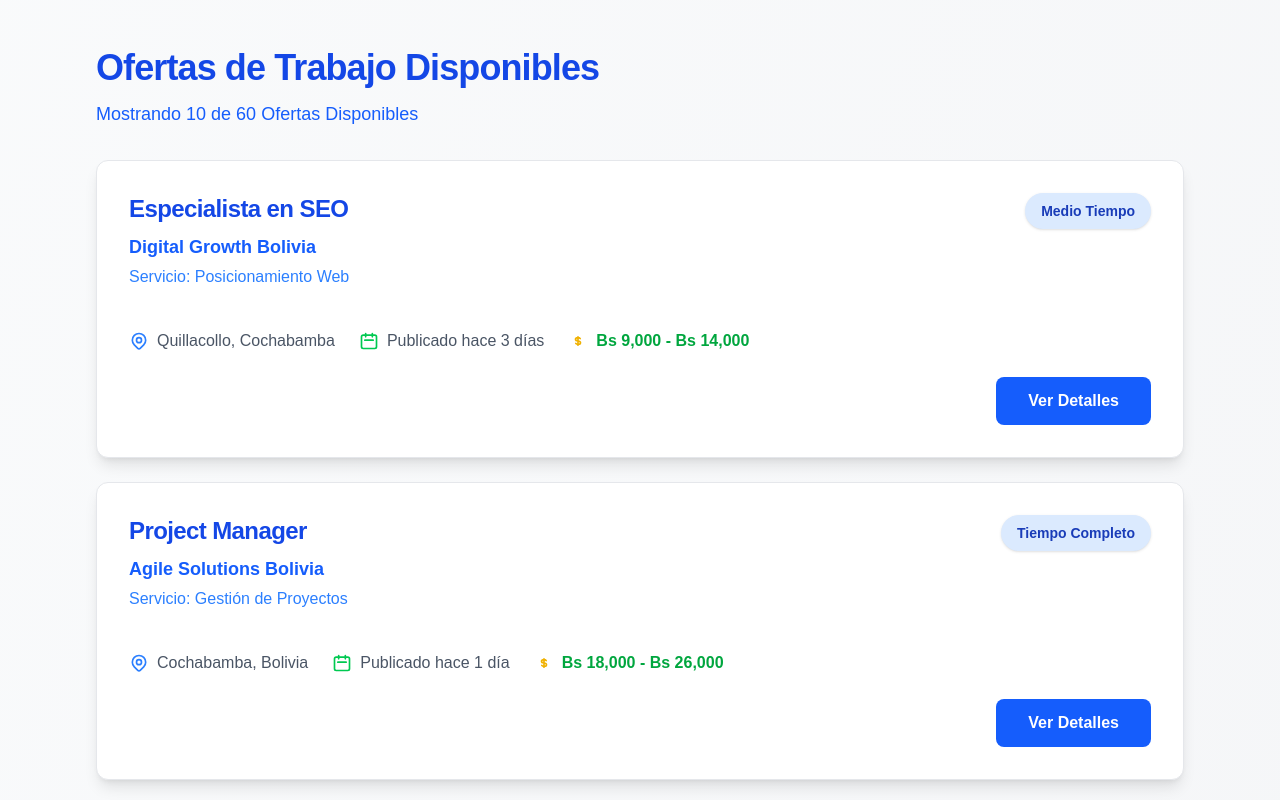
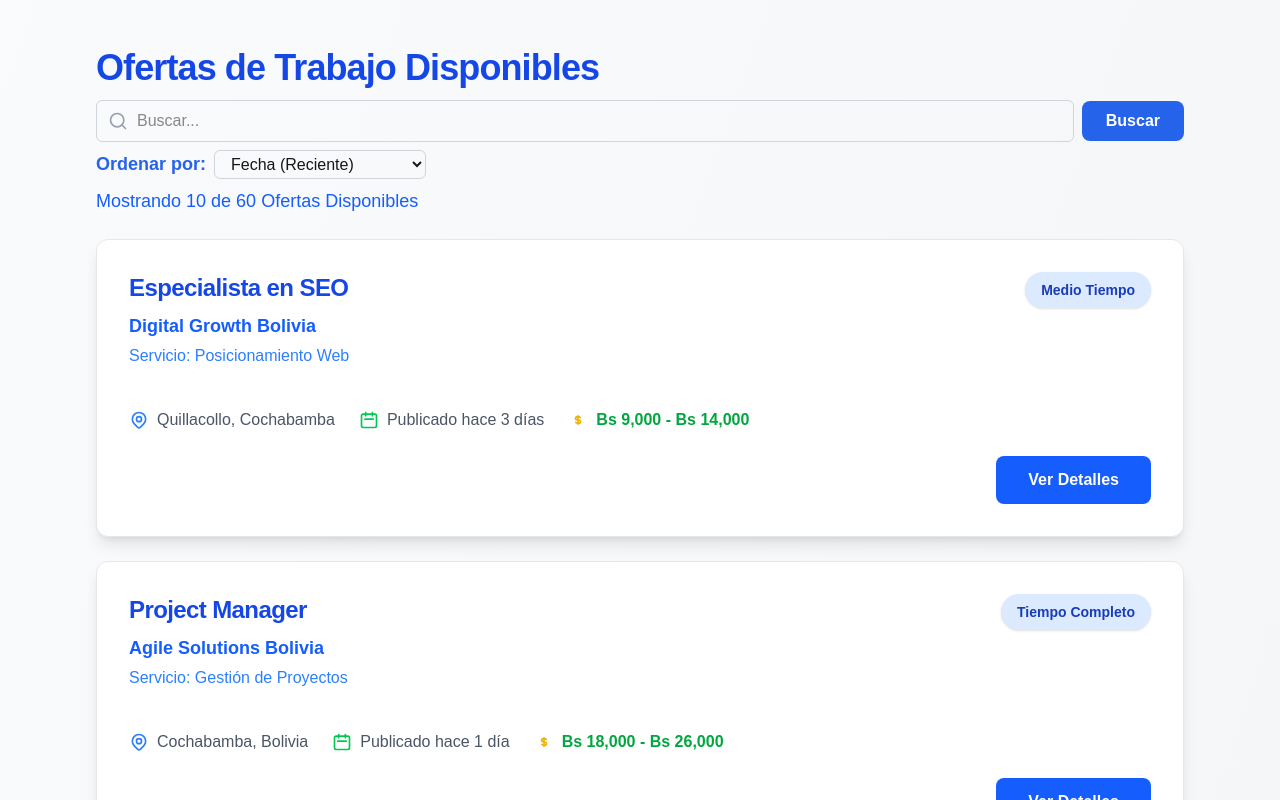
Before and after one commit to robertgt0/alquiler_front, a Next.js app: page /alquiler/paginacion in a window 1280 px wide. Shown: the top 800 px of the page. Built offline with nearby package versions, Linux system fonts and the light colour scheme.

Commit message:
Integracion de ordenamiento a paginacion

```diff
--- a/src/app/Ordenamiento/page.tsx
+++ /dev/null
@@ -1,5 +0,0 @@
-import Ordenamiento from "@/Features/Ordenamiento/ordenamiento";
-
-export default function Page() {
-  return <Ordenamiento />;
-}
--- a/src/app/alquiler/Ordenamiento/ordenamiento.css
+++ b/src/app/alquiler/Ordenamiento/ordenamiento.css
@@ -1,25 +1,3 @@
-.container {
-  min-height: 100vh;
-  display: flex;
-  flex-direction: column;
-  align-items: center;
-  justify-content: center;
-  background-color: #f3f4f6; /* bg-gray-100 */
-  color: #1f2937; /* text-gray-900 */
-  padding: 1.5rem; /* p-6 */
-}
-
-.card {
-  background-color: white;
-  padding: 1.5rem;
-  border-radius: 0.5rem;
-  box-shadow: 0 4px 10px rgba(0, 0, 0, 0.1);
-  display: flex;
-  flex-direction: column;
-  gap: 1rem;
-  max-width: 32rem; /* max-w-lg */
-  width: 100%;
-}
 
 /* === Buscador === */
 .search-container {
--- a/src/app/alquiler/Ordenamiento/ordenamiento.tsx
+++ b/src/app/alquiler/Ordenamiento/ordenamiento.tsx
@@ -9,20 +9,9 @@ interface Item {
   calificacion: number;
 }
 
-// Datos iniciales
-const INITIAL_ITEMS: Item[] = [
-  { nombre: "Manzana", fecha: "2026-10-05", calificacion: 4 },
-  { nombre: "Banana", fecha: "2024-10-03", calificacion: 5 },
-  { nombre: "Cereza", fecha: "2024-10-06", calificacion: 3 },
-  { nombre: "Azno", fecha: "2025-10-01", calificacion: 2 },
-  { nombre: "Z", fecha: "2025-10-03", calificacion: 5 },
-  { nombre: "Zen", fecha: "2025-10-06", calificacion: 3 },
-  { nombre: "A", fecha: "2025-10-01", calificacion: 2 },
-];
-
 // Función de ordenamiento
 const ordenarItems = (opcion: string, lista: Item[]): Item[] => {
-  if (lista.length === 0) return [];
+  if (!lista || lista.length === 0) return [];
 
   const sorted = [...lista];
 
@@ -48,10 +37,24 @@ const ordenarItems = (opcion: string, lista: Item[]): Item[] => {
   return sorted;
 };
 
-export default function Ordenamiento() {
-  const defaultSort = "Fecha (Reciente)";
-  const [search, setSearch] = useState("");
-  const [sort, setSort] = useState(defaultSort);
+
+interface OrdenamientoProps {
+  items?: Item[];
+  sortValue?: string;
+  searchValue?: string;
+  onSortChange?: (value: string) => void;
+  onSearchChange?: (value: string) => void;
+}
+
+export default function Ordenamiento({
+  items = [],
+  sortValue = "Fecha (Reciente)",
+  searchValue = "",
+  onSortChange,
+  onSearchChange,
+}: OrdenamientoProps) {
+  const [search, setSearch] = useState(searchValue);
+  const [sort, setSort] = useState(sortValue);
   const [activeFilters, setActiveFilters] = useState({});
 
   const opciones = [
@@ -61,14 +64,24 @@ export default function Ordenamiento() {
     "Mayor Calificación (⭐)",
   ];
 
+
+  useEffect(() => {
+    onSortChange?.(sort);
+  }, [sort]);
+
+
+  useEffect(() => {
+    onSearchChange?.(search);
+  }, [search]);
+
   useEffect(() => {
     if (search === "") {
-      setSort(defaultSort);
+      setSort(sortValue);
     }
   }, [search]);
 
   const filteredItems = useMemo(() => {
-    let list = INITIAL_ITEMS;
+    let list = items;
 
     if (search) {
       list = list.filter((item) =>
@@ -77,7 +90,7 @@ export default function Ordenamiento() {
     }
 
     return list;
-  }, [search, activeFilters]);
+  }, [search, activeFilters, items]);
 
   const itemsToRender = useMemo(() => {
     return ordenarItems(sort, filteredItems);
@@ -92,7 +105,6 @@ export default function Ordenamiento() {
   return (
     <div className="container">
       <div className="card">
-        {/* Buscador */}
         <div className="search-container">
           <div className="search-input-container">
             <Search
@@ -112,7 +124,6 @@ export default function Ordenamiento() {
           </button>
         </div>
 
-        {/* Ordenamiento */}
         <div className="sort-section">
           <p className="sort-label">Ordenar por:</p>
           <select
@@ -127,25 +138,6 @@ export default function Ordenamiento() {
             ))}
           </select>
         </div>
-
-        <ul className="item-list">
-          {showNoOrderMessage ? (
-            <li className="error-message">
-              No se puede aplicar el ordenamiento.
-            </li>
-          ) : (
-            itemsToRender.map((item) => (
-              <li key={item.nombre} className="item">
-                <span>{item.nombre}</span> - {item.fecha} -{" "}
-                <span className="item-star">⭐ {item.calificacion}</span>
-              </li>
-            ))
-          )}
-
-          {!showNoOrderMessage && itemsToRender.length === 0 && (
-            <li className="empty-message">No hay elementos disponibles.</li>
-          )}
-        </ul>
       </div>
     </div>
   );
--- a/src/app/alquiler/Ordenamiento/page.tsx
+++ b/src/app/alquiler/Ordenamiento/page.tsx
@@ -1,4 +1,5 @@
 import Ordenamiento from "./ordenamiento";
+
 
 export default function Page() {
   return <Ordenamiento />;
--- a/src/app/alquiler/paginacion/hooks/usePagination.ts
+++ b/src/app/alquiler/paginacion/hooks/usePagination.ts
@@ -1,4 +1,4 @@
-import { useState, useMemo } from "react";
+import { useState, useMemo, useEffect } from "react";
 import { Job } from "../types/job";
 
 export const usePagination = (items: Job[], itemsPerPage: number = 10) => {
@@ -6,6 +6,11 @@ export const usePagination = (items: Job[], itemsPerPage: number = 10) => {
 
   const totalItems = items.length;
   const totalPages = Math.ceil(totalItems / itemsPerPage);
+
+  //  Reinicia a la página 1 si los items cambian (por búsqueda u ordenamiento)
+  useEffect(() => {
+    setCurrentPage(1);
+  }, [items]);
 
   const currentItems = useMemo(() => {
     const startIndex = (currentPage - 1) * itemsPerPage;
@@ -15,18 +20,17 @@ export const usePagination = (items: Job[], itemsPerPage: number = 10) => {
 
   const handlePageChange = (page: number) => {
     setCurrentPage(page);
-    //muestra desde el inicio
-    window.scrollTo({ top: 0, behavior: 'smooth' });
+    window.scrollTo({ top: 0, behavior: "smooth" });
   };
 
   const handleNextPage = () => {
-    if (currentPage < totalPages) setCurrentPage(currentPage + 1);
-    window.scrollTo({ top: 0, behavior: 'smooth' });
+    if (currentPage < totalPages) setCurrentPage((p) => p + 1);
+    window.scrollTo({ top: 0, behavior: "smooth" });
   };
 
   const handlePrevPage = () => {
-    if (currentPage > 1) setCurrentPage(currentPage - 1);
-    window.scrollTo({ top: 0, behavior: 'smooth' });
+    if (currentPage > 1) setCurrentPage((p) => p - 1);
+    window.scrollTo({ top: 0, behavior: "smooth" });
   };
 
   return {
@@ -36,6 +40,6 @@ export const usePagination = (items: Job[], itemsPerPage: number = 10) => {
     handlePageChange,
     handleNextPage,
     handlePrevPage,
-    totalItems
+    totalItems,
   };
 };
--- a/src/app/alquiler/paginacion/page.tsx
+++ b/src/app/alquiler/paginacion/page.tsx
@@ -4,10 +4,49 @@ import JobCard from "./components/jobCard";
 import Pagination from "./components/Pagination";
 import { getJobs } from "./services/jobService";
 import { usePagination } from "./hooks/usePagination";
+import Ordenamiento from "../Ordenamiento/ordenamiento";
+import { useMemo, useState } from "react";
 
 export default function BusquedaPage() {
   const allJobs = getJobs();
   const itemsPerPage = 10;
+
+  const [sortBy, setSortBy] = useState("Fecha (Reciente)");
+  const [search, setSearch] = useState("");
+
+  // Función de ordenamiento
+  const ordenarItems = (opcion: string, lista: any[]) => {
+    const sorted = [...lista];
+    switch (opcion) {
+      case "Nombre A-Z":
+        sorted.sort((a, b) => a.title.localeCompare(b.title));
+        break;
+      case "Nombre Z-A":
+        sorted.sort((a, b) => b.title.localeCompare(a.title));
+        break;
+      case "Fecha (Reciente)":
+        sorted.sort((a, b) => new Date(b.date).getTime() - new Date(a.date).getTime());
+        break;
+      case "Mayor Calificación (⭐)":
+        sorted.sort((a, b) => (b.rating ?? 0) - (a.rating ?? 0));
+        break;
+      default:
+        break;
+    }
+    return sorted;
+  };
+
+  //   orden
+  const filteredAndSortedJobs = useMemo(() => {
+    let filtered = allJobs;
+    if (search.trim() !== "") {
+      filtered = filtered.filter((job) =>
+        job.title.toLowerCase().includes(search.toLowerCase())
+      );
+    }
+    return ordenarItems(sortBy, filtered);
+  }, [allJobs, sortBy, search]);
+
 
   const {
     currentPage,
@@ -17,30 +56,39 @@ export default function BusquedaPage() {
     handleNextPage,
     handlePrevPage,
     totalItems
-  } = usePagination(allJobs, itemsPerPage);
+  } = usePagination(filteredAndSortedJobs, itemsPerPage);
 
   const handleViewDetails = (job: any) => {
-    console.log('Ver detalles de:', job);
+    console.log("Ver detalles de:", job);
   };
 
   return (
     <div className="min-h-screen bg-gradient-to-br from-gray-50 to-gray-100">
-      {/* Main Content */}
       <main className="max-w-6xl mx-auto px-4 sm:px-6 lg:px-8 py-12">
-        {/* Título principal */}
-        <div className="mb-8">
         <h1 className="text-4xl font-bold text-blue-700 mb-3 tracking-tight">
           Ofertas de Trabajo Disponibles
         </h1>
 
-          {/* Información de paginación */}
-          <div className="text-lg text-blue-600 font-medium">
+        {/*Ordenamiento y búsqueda */}
+        <Ordenamiento
+          sortValue={sortBy}
+          searchValue={search}
+          onSortChange={setSortBy}
+          onSearchChange={setSearch}
+        />
+
+        {/* Info */}
+        <div className="text-lg text-blue-600 font-medium mt-2">
           Mostrando {currentItems.length} de {totalItems} Ofertas Disponibles
         </div>
-        </div>
 
-        {/* Lista de trabajos */}
-        <div className="space-y-6">
+        {/* Mensaje si no hay resultados */}
+        {filteredAndSortedJobs.length === 0 && (
+          <p className="text-red-500 mt-4">No se puede aplicar el ordenamiento.</p>
+        )}
+
+        {/* Lista */}
+        <div className="space-y-6 mt-6">
           {currentItems.map((job, index) => (
             <JobCard
               key={`${job.title}-${job.company}-${index}`}
@@ -50,7 +98,8 @@ export default function BusquedaPage() {
           ))}
         </div>
 
-        {/* Pagination */}
+        {/* Paginación */}
+        {totalPages > 1 && (
           <Pagination
             currentPage={currentPage}
             totalPages={totalPages}
@@ -58,6 +107,7 @@ export default function BusquedaPage() {
             handleNextPage={handleNextPage}
             handlePrevPage={handlePrevPage}
           />
+        )}
       </main>
     </div>
   );
```
Lines whose indentation alone changed are shown as unchanged.
